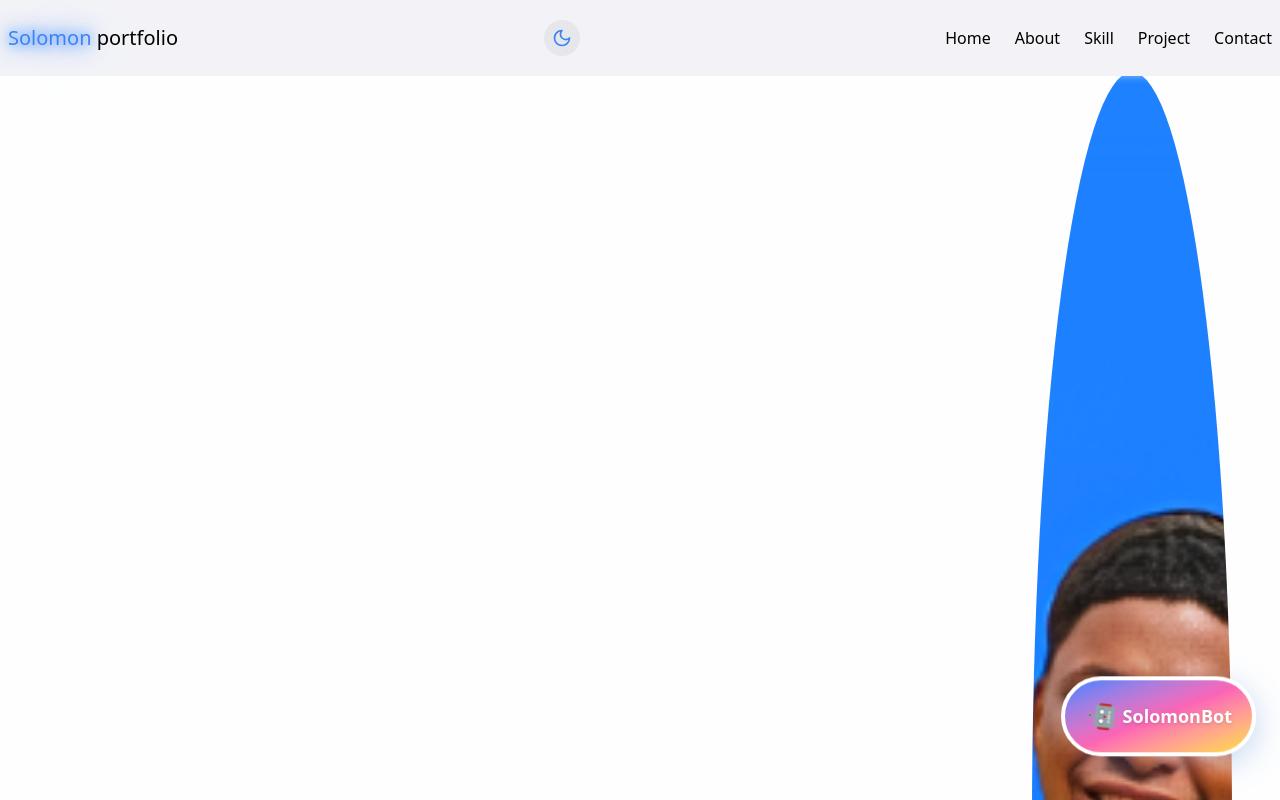
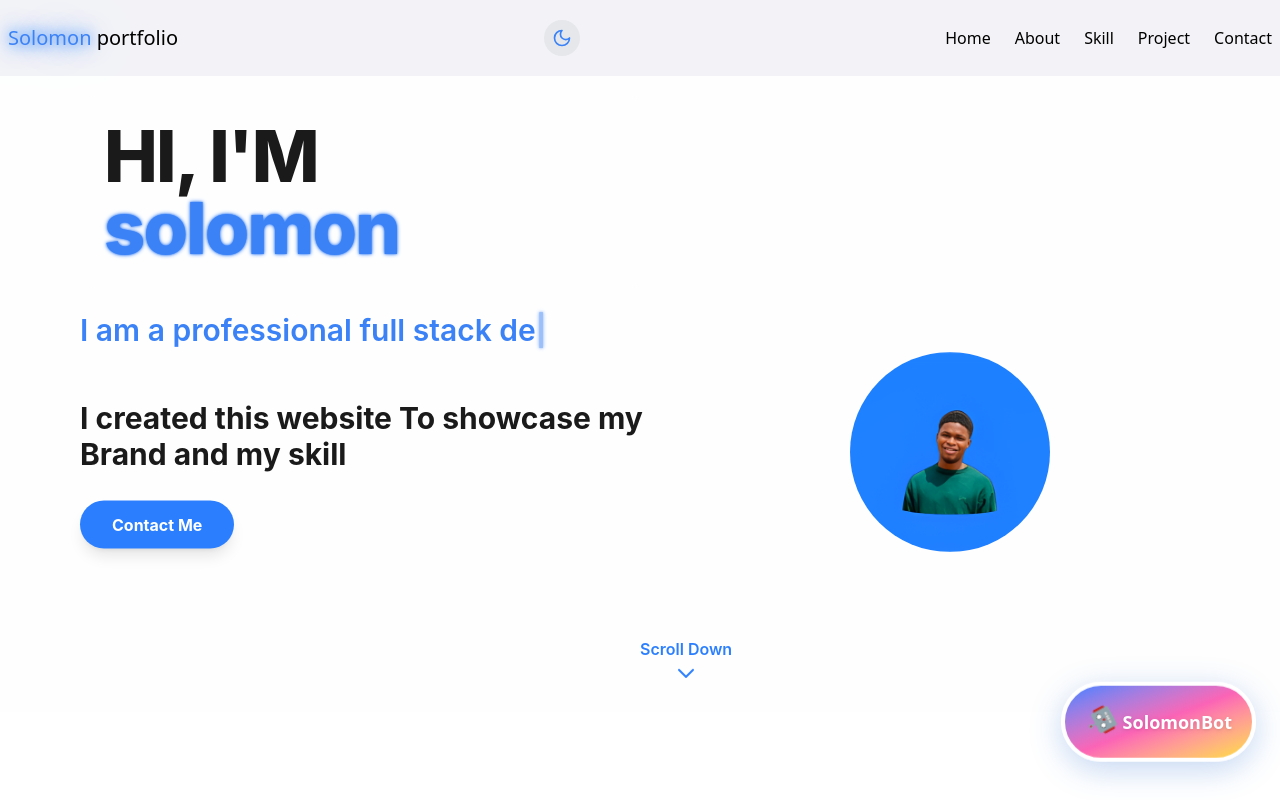
Before and after one commit to iyousojo/Agonixtechsolutions, a React (Vite) app: page / in a window 1280 px wide. Shown: the top 800 px of the page. Built offline with nearby package versions, Linux system fonts and the light colour scheme; grey boxes are pictures that could not be loaded.

Commit message:
working on the responsive

```diff
--- a/src/Bannner.jsx
+++ b/src/Bannner.jsx
@@ -58,7 +58,7 @@ function Banner() {
 
   return (
     <div
-      className="flex w-full p-4 sm:p-8 md:p-12 mt-8 mb-8 banner-bg banner-text relative"
+      className="flex w-full p-4 sm:p-8 md:p-12 mt-20 mb-8 banner-bg banner-text relative"
       style={{
         minHeight: "70vh",
         marginTop: "1rem",
@@ -67,10 +67,10 @@ function Banner() {
       }}
     >
 
-      <div className="w-full flex flex-row items-end justify-between h-full pb-8 pl-2 sm:pl-4 md:pl-8 mt-2 gap-6">
+<div className="w-full flex flex-col md:flex-row items-center md:items-end justify-between h-full pb-8 pl-2 sm:pl-4 md:pl-8 mt-2  mb-20 gap-6">
         <div className="flex-1 flex flex-col items-start">
           <h1
-            className="text-4xl sm:text-6xl md:text-7xl font-extrabold mb-6 tracking-tight text-left banner-text"
+            className="text-4xl sm:text-6xl md:text-7xl font-extrabold mb-6 mt-6 tracking-tight text-left banner-text"
             style={{
               backgroundColor: "var(--banner-bg)",
               padding: "1.5rem 1.5rem",
@@ -99,13 +99,14 @@ function Banner() {
             Contact Me
           </button>
         </div>
-        <div className="flex-1 flex justify-end items-end mt-8 md:mt-0">
+        <div className="flex-1 flex justify-end items-end mt-5 md:mt-0">
           <img
             src={bgImg}
             alt="solomon"
             style={{
-              width: "150px",      // increased from 240px
-              height: "1500px",     // increased from 240px
+              width: "200px",      // increased from 240px
+              height: "200px",
+              margin:"auto" ,    // increased from 240px
               objectFit: "cover",
               borderRadius: "50%"
             }}
```
